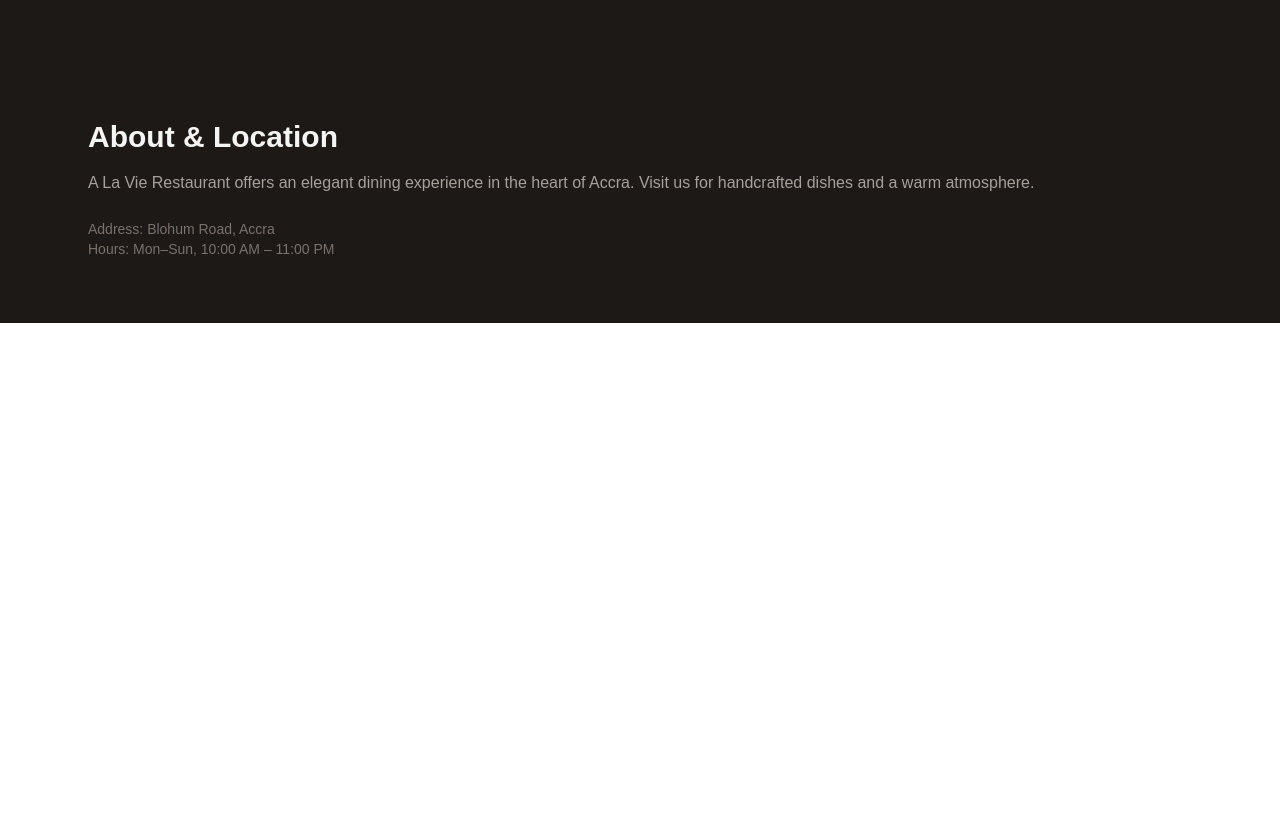
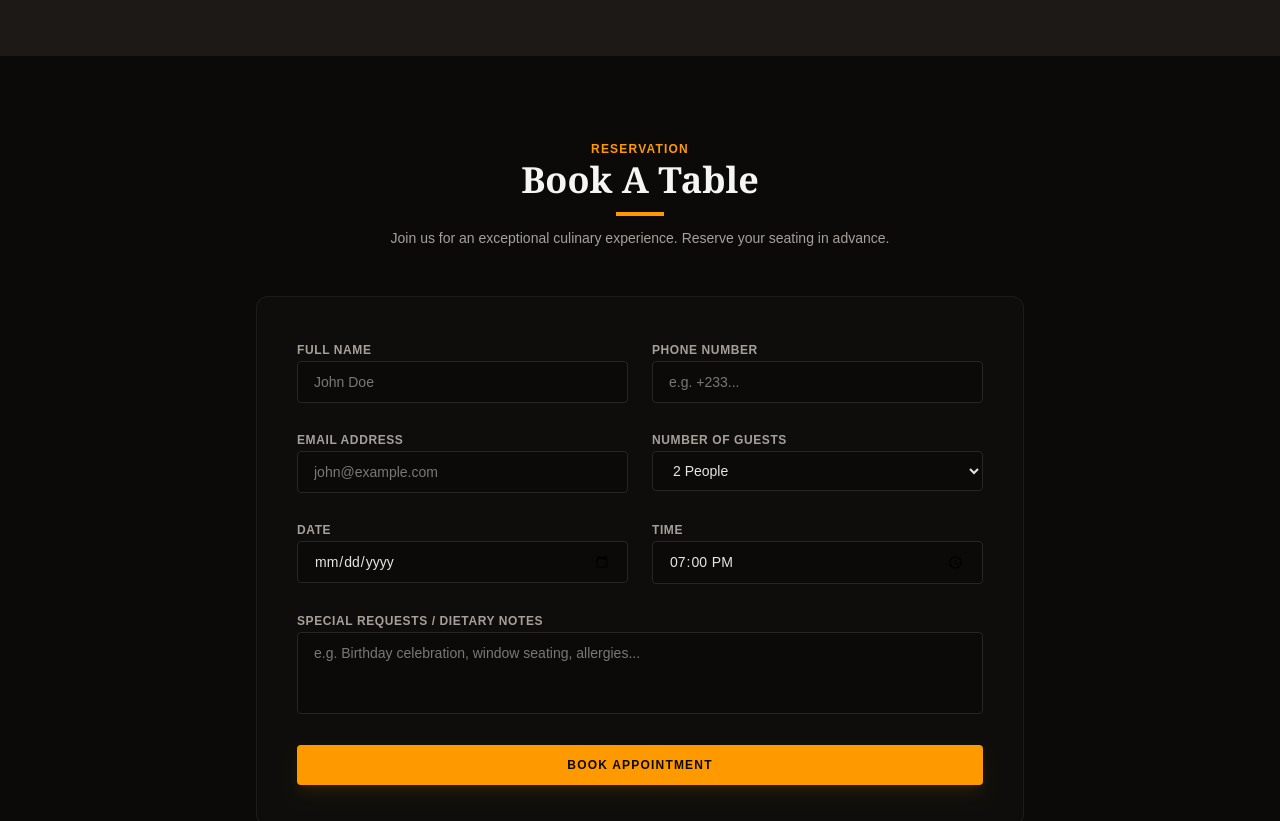
Before and after one commit to Raphael-Git01/alavie-restaurant-live, a Next.js app: page / in a window 1280 px wide. Shown: the part 6160-6981 px from the top of the page. Before the commit the page ends 6483 px from the top, so only its background shows below. Built offline with nearby package versions, Linux system fonts and the light colour scheme.

Commit message:
fix:casing mismatch and add reservation component to page layout

```diff
--- /dev/null
+++ b/app/components/Reservation.tsx
@@ -0,0 +1,166 @@
+"use client";
+
+import { useState } from "react";
+
+export default function Reservation() {
+  const [formData, setFormData] = useState({
+    name: "",
+    email: "",
+    phone: "",
+    guests: "2",
+    date: "",
+    time: "19:00",
+    notes: "",
+  });
+  const [submitted, setSubmitted] = useState(false);
+
+  const handleSubmit = (e: React.FormEvent) => {
+    e.preventDefault();
+    // In production, this would send data to a database or restaurant email
+    setSubmitted(true);
+  };
+
+  return (
+    <section id="reservations" className="bg-stone-950 py-20 px-6 md:px-12 border-t border-stone-900 scroll-mt-20">
+      <div className="max-w-3xl mx-auto">
+
+        {/* Section Heading */}
+        <div className="text-center mb-12 space-y-3">
+          <span className="text-xs font-semibold tracking-widest text-amber-500 uppercase">
+            Reservation
+          </span>
+          <h2 className="text-4xl font-serif font-bold text-stone-100">
+            Book A Table
+          </h2>
+          <div className="w-12 h-[1px] bg-amber-500 mx-auto pt-1"></div>
+          <p className="text-stone-400 font-light text-sm">
+            Join us for an exceptional culinary experience. Reserve your seating in advance.
+          </p>
+        </div>
+
+        {submitted ? (
+          <div className="bg-stone-900/50 border border-amber-500/30 rounded-lg p-8 text-center space-y-3">
+            <h3 className="font-serif text-2xl text-amber-400 font-semibold">Reservation Requested!</h3>
+            <p className="text-stone-300 text-sm max-w-md mx-auto">
+              Thank you, {formData.name}. Your request for {formData.guests} guests on {formData.date} at {formData.time} has been logged. The restaurant will confirm via phone shortly.
+            </p>
+            <button
+              onClick={() => setSubmitted(false)}
+              className="mt-4 text-xs font-semibold uppercase text-stone-400 hover:text-amber-400 transition-colors"
+            >
+              Book another table
+            </button>
+          </div>
+        ) : (
+          <form onSubmit={handleSubmit} className="bg-stone-900/20 border border-stone-800/60 rounded-xl p-6 md:p-10 space-y-6">
+            <div className="grid grid-cols-1 md:grid-cols-2 gap-6">
+
+              {/* Full Name */}
+              <div className="space-y-1.5">
+                <label className="text-xs font-semibold uppercase tracking-wider text-stone-400">Full Name</label>
+                <input
+                  type="text"
+                  required
+                  value={formData.name}
+                  onChange={(e) => setFormData({ ...formData, name: e.target.value })}
+                  placeholder="John Doe"
+                  className="w-full bg-stone-950 border border-stone-800 rounded px-4 py-2.5 text-stone-200 text-sm focus:outline-none focus:border-amber-500 transition-colors"
+                />
+              </div>
+
+              {/* Phone Number */}
+              <div className="space-y-1.5">
+                <label className="text-xs font-semibold uppercase tracking-wider text-stone-400">Phone Number</label>
+                <input
+                  type="tel"
+                  required
+                  value={formData.phone}
+                  onChange={(e) => setFormData({ ...formData, phone: e.target.value })}
+                  placeholder="e.g. +233..."
+                  className="w-full bg-stone-950 border border-stone-800 rounded px-4 py-2.5 text-stone-200 text-sm focus:outline-none focus:border-amber-500 transition-colors"
+                />
+              </div>
+
+              {/* Email Address */}
+              <div className="space-y-1.5">
+                <label className="text-xs font-semibold uppercase tracking-wider text-stone-400">Email Address</label>
+                <input
+                  type="email"
+                  required
+                  value={formData.email}
+                  onChange={(e) => setFormData({ ...formData, email: e.target.value })}
+                  placeholder="john@example.com"
+                  className="w-full bg-stone-950 border border-stone-800 rounded px-4 py-2.5 text-stone-200 text-sm focus:outline-none focus:border-amber-500 transition-colors"
+                />
+              </div>
+
+              {/* Number of Guests */}
+              <div className="space-y-1.5">
+                <label className="text-xs font-semibold uppercase tracking-wider text-stone-400">Number of Guests</label>
+                <select
+                  value={formData.guests}
+                  onChange={(e) => setFormData({ ...formData, guests: e.target.value })}
+                  className="w-full bg-stone-950 border border-stone-800 rounded px-4 py-2.5 text-stone-200 text-sm focus:outline-none focus:border-amber-500 transition-colors"
+                >
+                  <option value="1">1 Person</option>
+                  <option value="2">2 People</option>
+                  <option value="3">3 People</option>
+                  <option value="4">4 People</option>
+                  <option value="5">5 People</option>
+                  <option value="6">6+ People</option>
+                </select>
+              </div>
+
+              {/* Date */}
+              <div className="space-y-1.5">
+                <label className="text-xs font-semibold uppercase tracking-wider text-stone-400">Date</label>
+                <input
+                  type="date"
+                  required
+                  value={formData.date}
+                  onChange={(e) => setFormData({ ...formData, date: e.target.value })}
+                  className="w-full bg-stone-950 border border-stone-800 rounded px-4 py-2.5 text-stone-200 text-sm focus:outline-none focus:border-amber-500 transition-colors"
+                />
+              </div>
+
+              {/* Time Slot */}
+              <div className="space-y-1.5">
+                <label className="text-xs font-semibold uppercase tracking-wider text-stone-400">Time</label>
+                <input
+                  type="time"
+                  required
+                  value={formData.time}
+                  onChange={(e) => setFormData({ ...formData, time: e.target.value })}
+                  className="w-full bg-stone-950 border border-stone-800 rounded px-4 py-2.5 text-stone-200 text-sm focus:outline-none focus:border-amber-500 transition-colors"
+                />
+              </div>
+
+            </div>
+
+            {/* Special Notes */}
+            <div className="space-y-1.5">
+              <label className="text-xs font-semibold uppercase tracking-wider text-stone-400">Special Requests / Dietary Notes</label>
+              <textarea
+                rows={3}
+                value={formData.notes}
+                onChange={(e) => setFormData({ ...formData, notes: e.target.value })}
+                placeholder="e.g. Birthday celebration, window seating, allergies..."
+                className="w-full bg-stone-950 border border-stone-800 rounded px-4 py-2.5 text-stone-200 text-sm focus:outline-none focus:border-amber-500 transition-colors resize-none"
+              />
+            </div>
+
+            {/* Submit Button */}
+            <button
+              type="submit"
+              className="w-full bg-amber-500 hover:bg-amber-600 text-stone-950 font-semibold uppercase tracking-widest text-xs py-3 rounded transition-all duration-200 shadow-lg shadow-amber-500/10"
+            >
+              Book Appointment
+            </button>
+
+          </form>
+        )}
+
+      </div>
+    </section>
+  );
+}
--- a/app/page.tsx
+++ b/app/page.tsx
@@ -1,6 +1,7 @@
 import Image from "next/image";
 import Navbar from "./components/navbar";
 import Menu from "./components/menu";
+import Reservation from "./components/Reservation";
 
 function About() {
   return (
@@ -77,6 +78,7 @@ export default function Home() {
 
       {/* MENU SECTION */}
       <Menu />
+      <Reservation />
 
       {/* ABOUT & LOCATION SSECTION */}
       <About /> {/* <-- 2. Render it under the menu */}
```
